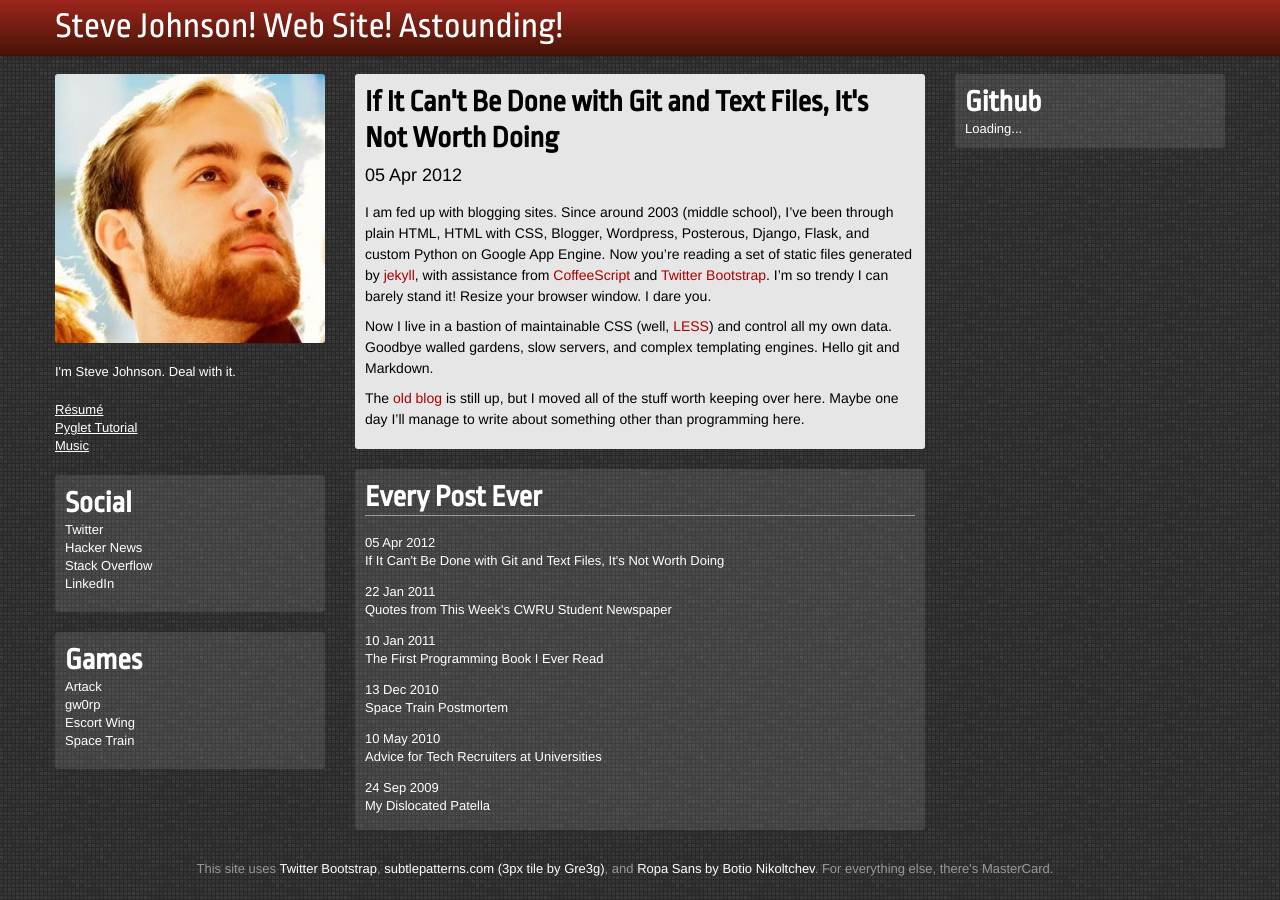
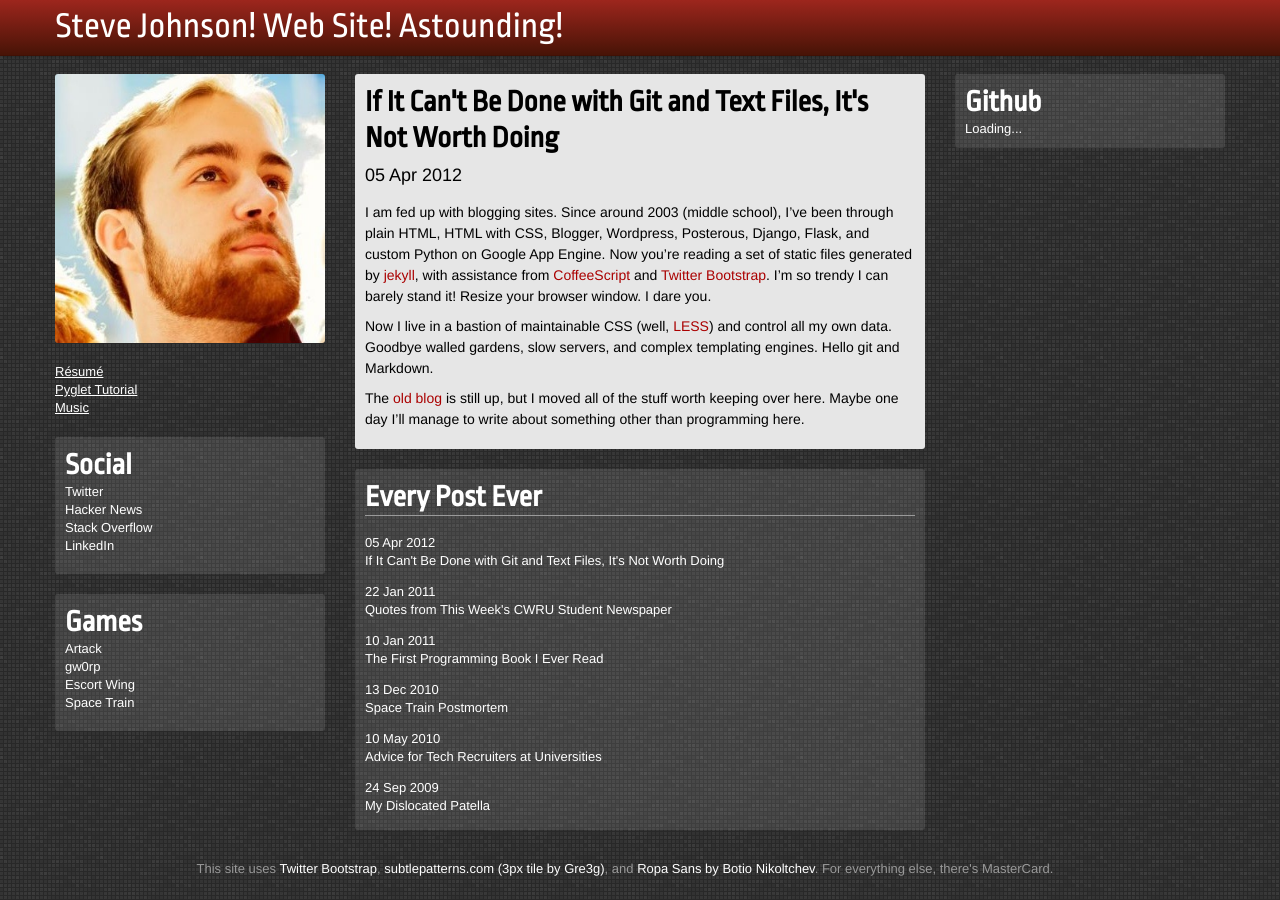
Before and after one commit to irskep/irskep.github.com, a Jekyll site: the page built from index.html, in a window 1280 px wide. Built offline with Jekyll 4.4.1, drawn with Linux system fonts in a browser that asks for light colours; Markdown is read by kramdown in place of the engine named in the settings.

Commit message:
less snark please

```diff
--- a/_layouts/default.html
+++ b/_layouts/default.html
@@ -44,10 +44,6 @@
 
           <div class="headshot">
             <img src="/assets/img/headshot_enormous.jpg" alt="YYYEEEEAAAAAHHH!!!">
-          </div>
-
-          <div class="content-box-clear">
-            I'm Steve Johnson. Deal with it.
           </div>
 
           <div class="content-box-clear">
```
Also changed, not shown: other parts of _layouts/default.html (+1 -1 lines).
